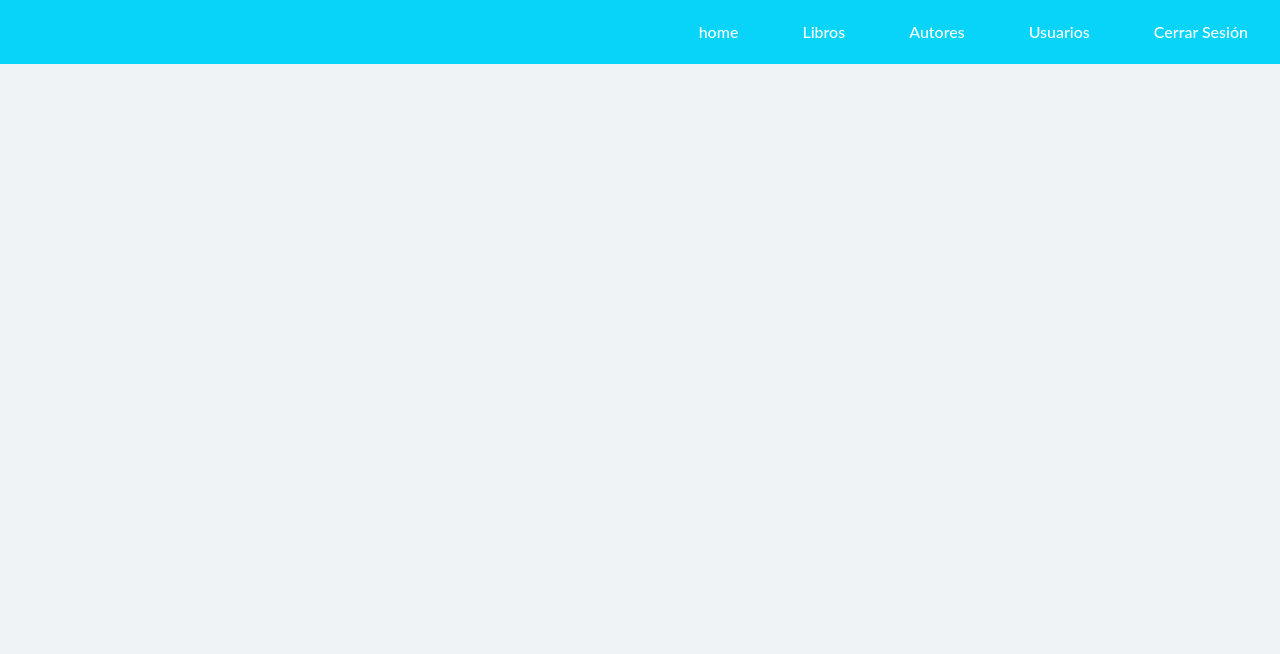
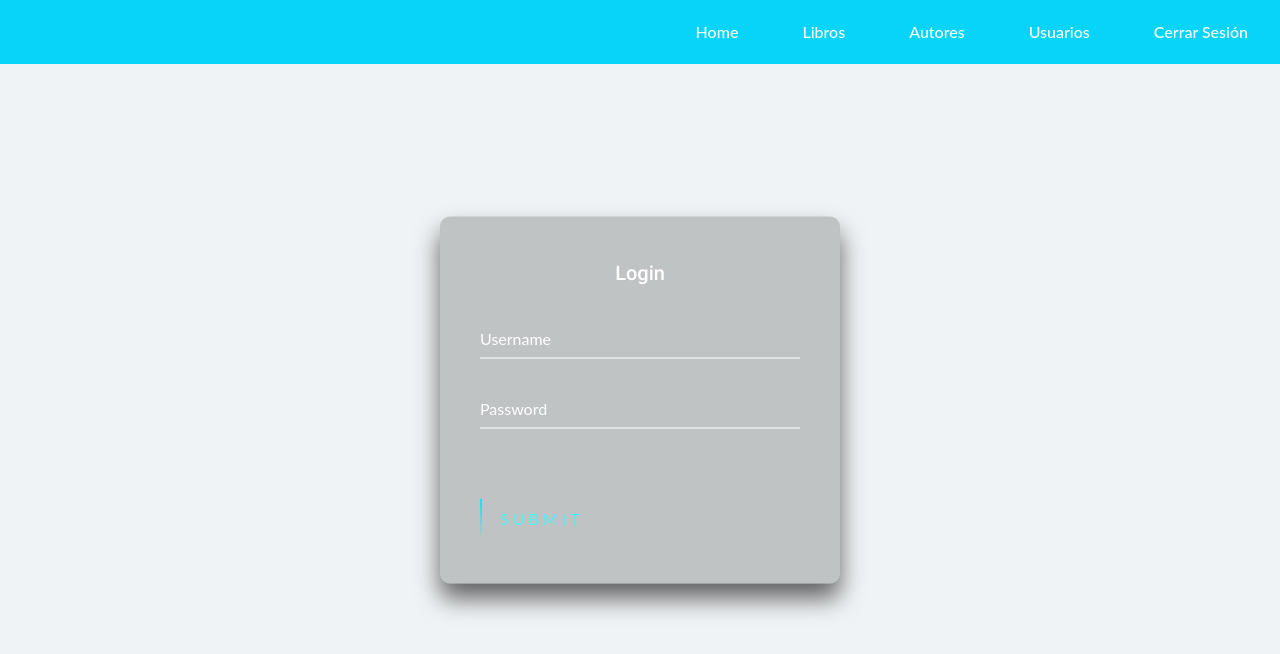
Before and after one commit to sarabarrado/SaraBR, an Angular app: page /login in a window 1280 px wide. Before the commit this address led to /. Shown: the top 654 px of the page. Built offline with nearby package versions, Linux system fonts and the light colour scheme.

Commit message:
Corregido duplicado

```diff
--- a/src/app/app-routing.module.ts
+++ b/src/app/app-routing.module.ts
@@ -8,8 +8,7 @@ import { UsuariosComponent } from './components/usuarios/usuarios.component';
 import { LoginComponent } from './login/login.component';
 
 const routes: Routes = [
-{ path: 'home', component: LoginComponent },
-// { path: 'home', component: AppComponent },
+{ path: 'login', component: LoginComponent },
 { path: 'libros', component: LibrosComponent },
 { path: 'autores', component: AutoresComponent },
 { path: 'usuarios', component: UsuariosComponent },
--- a/src/app/app.component.html
+++ b/src/app/app.component.html
@@ -45,15 +45,13 @@
 
 
 
-
-
 <mat-toolbar>
   <mat-list role="list">
-  <mat-list-item role="listitem"><a mat-button routerLink="/home">home</a></mat-list-item>
+  <mat-list-item role="listitem"><a mat-button routerLink="/">Home</a></mat-list-item>
   <mat-list-item role="listitem"><a mat-button routerLink="/libros">Libros</a></mat-list-item>
   <mat-list-item role="listitem"><a mat-button routerLink="/autores">Autores</a></mat-list-item>
   <mat-list-item role="listitem"><a mat-button routerLink="/usuarios">Usuarios</a></mat-list-item>
-  <mat-list-item role="listitem"><a mat-button routerLink="/">Cerrar Sesión</a></mat-list-item>
+  <mat-list-item role="listitem"><a mat-button routerLink="/login">Cerrar Sesión</a></mat-list-item>
 </mat-list>
 </mat-toolbar>
 <router-outlet></router-outlet>
--- a/src/app/login/login.component.html
+++ b/src/app/login/login.component.html
@@ -35,7 +35,7 @@
       <input type="password" name="" required="">
       <label>Password</label>
     </div>
-    <a [routerLink]="['/home']">
+    <a routerLink="/">
       <span></span>
       <span></span>
       <span></span>
```
